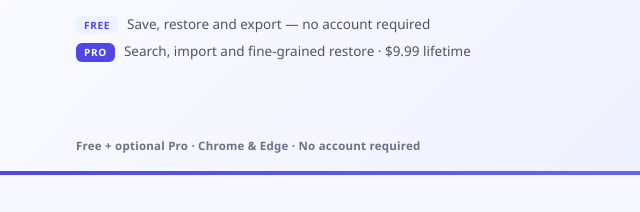
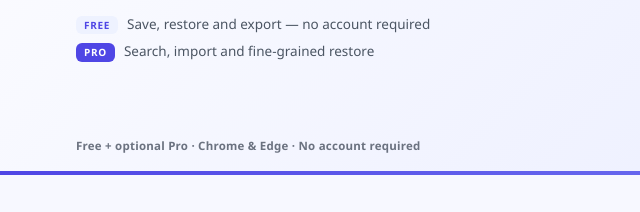
Before and after one commit to annmax1983/TabCoffer, a plain HTML site: page promo.html in a window 1280 px wide. Shown: the part 385-597 px from the top of the page, 0-640 px from the left. Drawn offline with Linux system fonts and the light colour scheme.

Commit message:
docs: drop price from Pro plan label on promo page

```diff
--- a/promo.html
+++ b/promo.html
@@ -1,97 +1,49 @@
 <!DOCTYPE html><html lang="en"><head><meta charset="utf-8">
-
 <meta name="viewport" content="width=1400"><style>
-
 *{margin:0;padding:0;box-sizing:border-box}
-
 body{font-family:"Segoe UI Variable Text","Segoe UI",Arial,sans-serif;-webkit-font-smoothing:antialiased}
-
 :root{--accent:#4f46e5;--accent-2:#818cf8;--ink:#1d2130;--body:#4b5563;--muted:#6b7280;--line:#e5e7eb}
-
 html,body{width:1400px;height:560px;overflow:hidden}
-
 body{background:#f7f8ff;color:var(--body)}
-
 .tile{position:relative;width:1400px;height:560px;overflow:hidden;display:flex;align-items:center;gap:44px;padding:0 76px;background:linear-gradient(135deg,#ffffff 0%,#f1f3ff 52%,#e6eaff 100%)}
-
 .tile::before{content:"";position:absolute;right:-130px;top:-190px;width:620px;height:620px;border-radius:50%;border:1px solid rgba(79,70,229,.18);box-shadow:0 0 0 64px rgba(79,70,229,.05),0 0 0 128px rgba(129,140,248,.04);pointer-events:none}
-
 .tile::after{content:"";position:absolute;left:0;bottom:0;width:100%;height:4px;background:linear-gradient(90deg,var(--accent),var(--accent-2))}
-
 .copy{position:relative;z-index:1;flex:1;min-width:0;max-width:900px}
-
 .brand{display:flex;align-items:center;gap:13px;margin-bottom:20px}
-
 .brand img{width:42px;height:42px;border-radius:12px;border:1px solid var(--line);background:#fff;box-shadow:0 8px 18px rgba(32,48,74,.10)}
-
 .brand b{color:var(--ink);font-size:20px;font-weight:800;letter-spacing:-.02em}
-
 .badge{margin-left:8px;padding:5px 10px;border-radius:999px;border:1px solid rgba(79,70,229,.22);background:rgba(255,255,255,.76);color:var(--accent);font-size:11px;font-weight:800;letter-spacing:.09em;text-transform:uppercase}
-
 h1{color:var(--ink);font-size:56px;line-height:1.04;letter-spacing:-.04em;font-weight:800;margin-bottom:14px}
-
 h1 em{font-style:normal;color:var(--accent)}
-
 .sub{max-width:780px;margin-bottom:18px;color:var(--body);font-size:18px;line-height:1.5}
-
 .chips{display:flex;flex-wrap:wrap;gap:8px;margin-bottom:18px}
-
 .chip{padding:6px 11px;border:1px solid var(--line);border-radius:999px;background:rgba(255,255,255,.8);color:var(--ink);font-size:12.5px;font-weight:650}
-
 .plans{display:grid;gap:8px;max-width:840px}
-
 .plan{display:flex;align-items:flex-start;gap:9px;color:var(--body);font-size:13.5px;line-height:1.45}
-
 .tag{flex:none;margin-top:1px;padding:2px 8px;border-radius:6px;background:#eef2ff;color:var(--accent);font-size:10px;font-weight:800;letter-spacing:.07em;text-transform:uppercase}
-
 .plan.premium .tag{background:var(--accent);color:#fff}
-
 .visual{position:relative;z-index:1;width:310px;flex:none;display:flex;flex-direction:column;align-items:center;gap:17px}
-
 .icon-card{position:relative;width:250px;height:250px;display:grid;place-items:center;border-radius:54px;border:1px solid #fff;background:rgba(255,255,255,.72);box-shadow:0 30px 65px rgba(32,48,74,.18);transform:rotate(-4deg)}
-
 .icon-card img{width:174px;height:174px;object-fit:contain;border-radius:38px}
-
 .icon-glow{position:absolute;width:300px;height:300px;border-radius:50%;background:rgba(129,140,248,.18);filter:blur(12px);z-index:-1}
-
 .site{color:var(--muted);font-size:13px;font-weight:700;letter-spacing:.04em}
-
 .foot{position:absolute;left:76px;bottom:22px;z-index:1;color:var(--muted);font-size:11.5px;font-weight:600;letter-spacing:.02em}
-
 </style></head><body>
-
 <div class="tile">
-
   <div class="copy">
-
     <div class="brand"><img src="icons/icon128.png" alt="" width="42" height="42"><b>TabCoffer</b><span class="badge">Chrome &amp; Edge</span></div>
-
     <h1>Save your tabs.<br><em>Restore your flow.</em></h1>
-
     <p class="sub">One click captures every open tab. Free 3 sessions × 20 tabs; Pro 100 × 200.</p>
-
     <div class="chips"><span class="chip">One-click save</span><span class="chip">Instant restore</span><span class="chip">Local-first</span></div>
-
     <div class="plans">
-
       <div class="plan"><span class="tag">Free</span><span>Save, restore and export — no account required</span></div>
-
-      <div class="plan premium"><span class="tag">Pro</span><span>Search, import and fine-grained restore · $9.99 lifetime</span></div>
-
+      <div class="plan premium"><span class="tag">Pro</span><span>Search, import and fine-grained restore</span></div>
     </div>
-
   </div>
-
   <div class="visual">
-
     <div class="icon-card"><span class="icon-glow" aria-hidden="true"></span><img src="icons/icon128.png" alt="TabCoffer" width="174" height="174"></div>
-
     <div class="site">annmax1983.com</div>
-
   </div>
-
   <div class="foot">Free + optional Pro · Chrome &amp; Edge · No account required</div>
-
 </div>
-
 </body></html>
```
